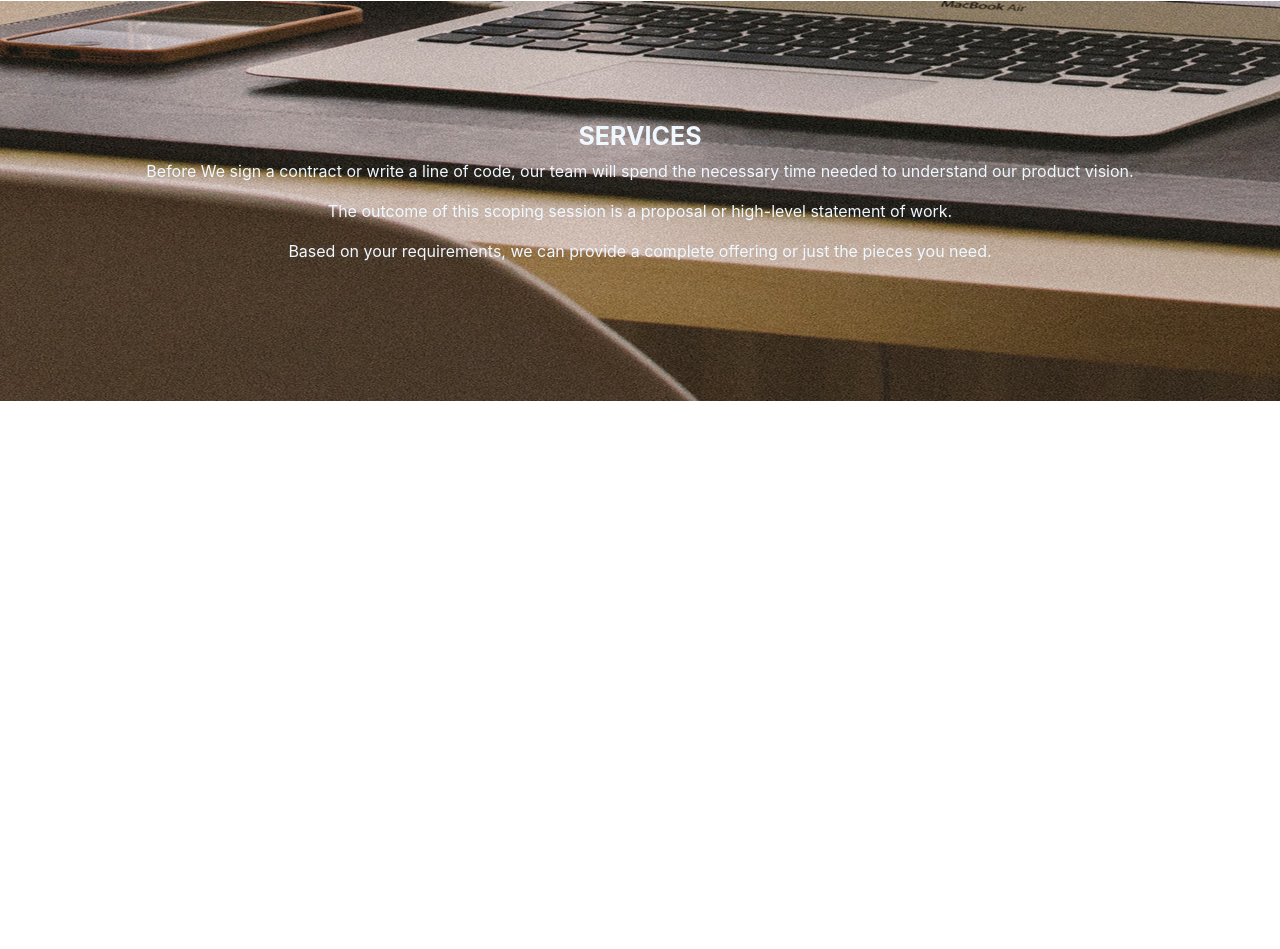
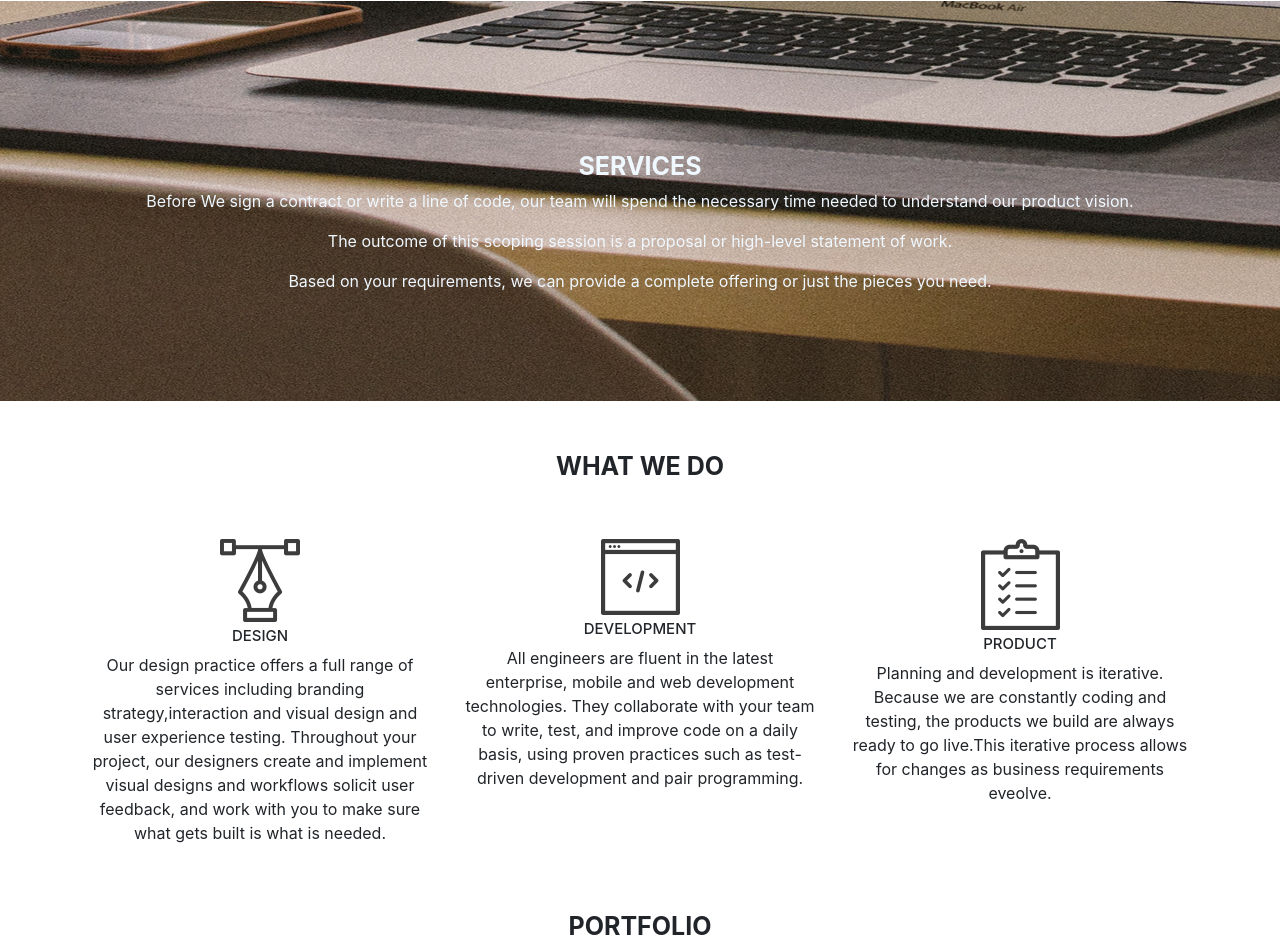
Before and after one commit to Guyoguyes/delani-studio, a plain HTML site: page index.html in a window 1280 px wide. Shown: the part 1108-2057 px from the top of the page. Before the commit the page ends 1509 px from the top, so only its background shows below. Drawn offline with Linux system fonts and the light colour scheme; files whose address does not match are found by name.

Commit message:
created portfolio

```diff
--- a/css/style.css
+++ b/css/style.css
@@ -42,10 +42,30 @@
 }
 .section3 h1{
     color:aliceblue ;
-    padding-top: 120px;
+    padding-top: 150px;
     font-size: 25px;
 }
 .section3 p{
     color: aliceblue;
 
 }
+.section4{
+    text-align: center;
+    padding-top: 50px;
+}
+.section4 h1{
+    font-size: 25px;
+}
+.img-fluid{
+    padding-top: 50px;
+}
+.section4 h5{
+    font-size: 15px;
+    padding-top: 5px;
+    font-style: inherit;
+}
+.portfolio h1{
+    text-align: center;
+    padding-top: 50px;
+    font-size: 25px;
+}
--- a/index.html
+++ b/index.html
@@ -46,5 +46,37 @@
             you need.</p>
             </div>
        </div>
+
+       <div class="section4">
+           <div class="container">
+               <h1><b> WHAT WE DO</b></h1>
+               <div class="row">
+                   <div class="col-md-4 hidden-align" id="design">
+                       <img src="/home/guyo/Desktop/moringa/ip3/img/services_icons/design_icon.png" alt="design" class="img-fluid">
+                       <h5>DESIGN</h5>
+                       <p>Our design practice offers a full range of services including branding strategy,interaction and visual design and user experience testing. Throughout your project, our designers create and implement visual designs and workflows solicit user feedback, and work with you to make sure what gets built is what is needed.</p>
+                   </div>
+                   <div class="col-md-4 hidden-align" id="development">
+                       <img src="/home/guyo/Desktop/moringa/ip3/img/services_icons/dev_icon.png" alt="development" class="img-fluid">
+                       <h5>DEVELOPMENT</h5>
+                       <p>All engineers are fluent in the latest enterprise, mobile and web development technologies. They collaborate with your team to write, test, and improve code on a daily basis, using proven practices such as test-driven development and pair programming.</p>
+                   </div>
+                   <div class="col-md-4 hidden-align"  id="product">
+                       <img src="/home/guyo/Desktop/moringa/ip3/img/services_icons/product_icon.png" alt="product" class="img-fluid">
+                       <h5>PRODUCT</h5>
+                       <p> Planning and development is iterative. Because we are constantly coding and testing, the products we build are always ready to go live.This iterative process allows for changes as business requirements eveolve.</p>
+                   </div>
+               </div>
+           </div>
+       </div>
+
+       <div class="portfolio">
+           <div class="container">
+               <h1><b> PORTFOLIO</b></h1>
+               <div class="row">
+                   <div class="col-md-4"></div>
+               </div>
+           </div>
+       </div>
 </body>
 </html>
```
